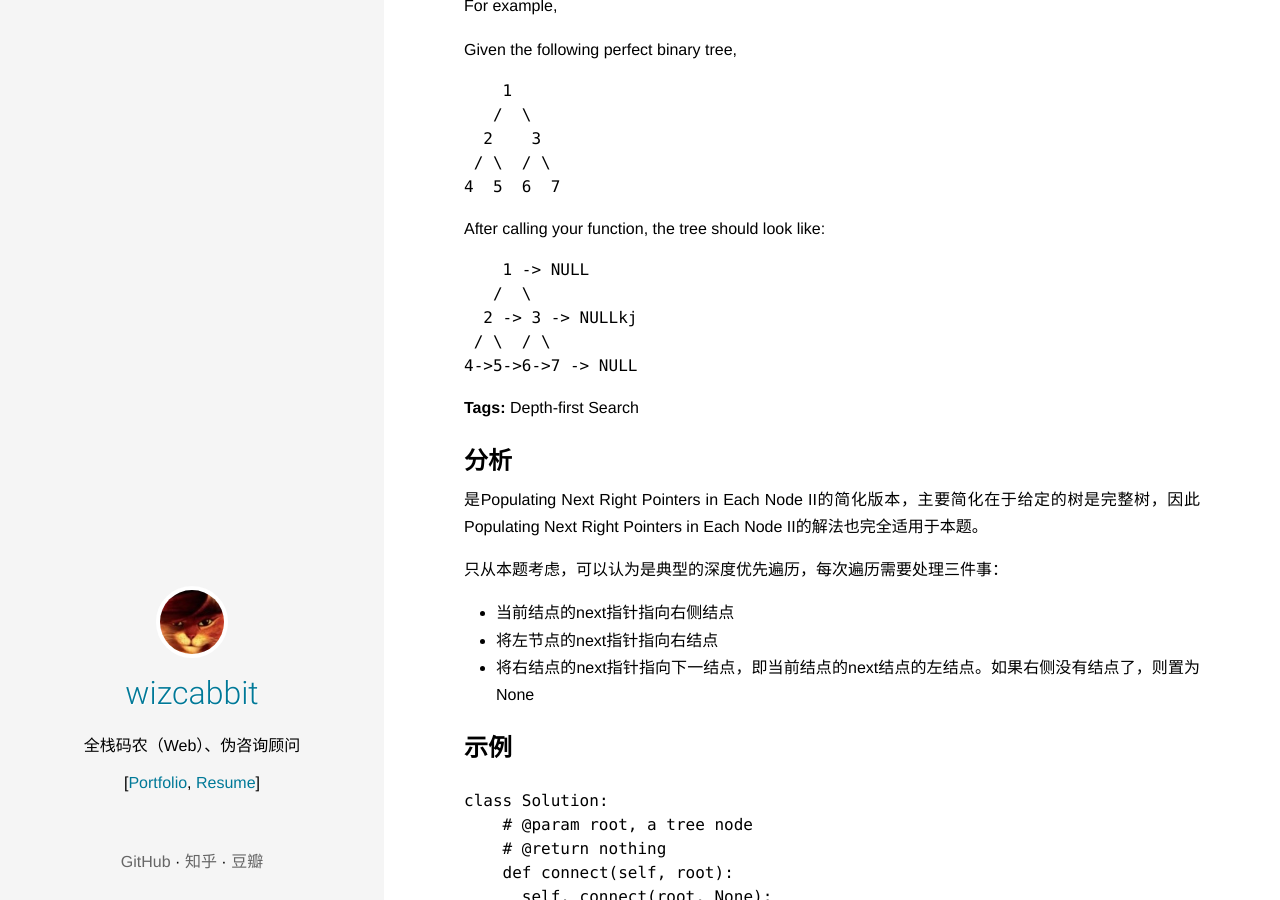
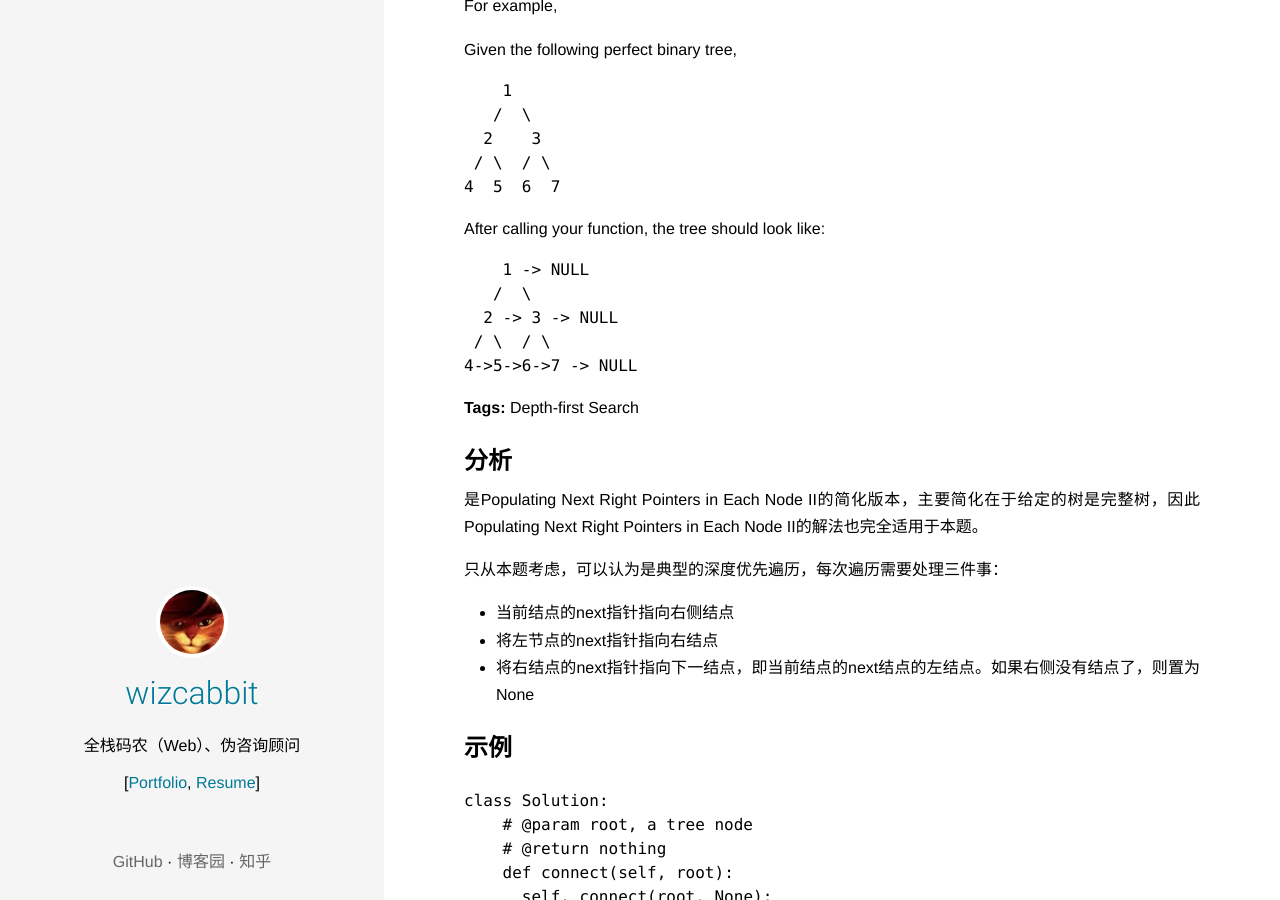
Before and after one commit to wizcabbit/blog.cabbit.me, a Jekyll site: the page built from _posts/leetcode/2014-10-29-leetcode-116-populating-next-right-pointers-in-each-node.md, in a window 1280 px wide and 900 px high, scrolled down 744 px. Built offline with Jekyll 4.4.1, drawn with Linux system fonts in a browser that asks for light colours; Markdown is read by kramdown in place of the engine named in the settings; comment, search, counter and statistics services are not loaded.

Commit message:
[blog.cabbit.me]Modify index page link list

```diff
--- a/_layouts/default.html
+++ b/_layouts/default.html
@@ -56,9 +56,9 @@
     <ul class="social-links">
       <li><a href="https://github.com/wizcabbit" target="_blank">GitHub</a>
       </li>
+      <li><a href="//www.cnblogs.com/wizcabbit/" target="_blank">博客园</a>
+      </li>
       <li><a href="//zhihu.com/people/wizcabbit" target="_blank">知乎</a>
-      </li>
-      <li><a href="//www.douban.com/people/JefferyWang/" target="_blank">豆瓣</a>
       </li>
     </ul>
   </div>
--- a/_posts/leetcode/2014-10-29-leetcode-116-populating-next-right-pointers-in-each-node.md
+++ b/_posts/leetcode/2014-10-29-leetcode-116-populating-next-right-pointers-in-each-node.md
@@ -38,7 +38,7 @@ After calling your function, the tree should look like:
 
         1 -> NULL
        /  \
-      2 -> 3 -> NULLkj
+      2 -> 3 -> NULL
      / \  / \
     4->5->6->7 -> NULL
 
```
